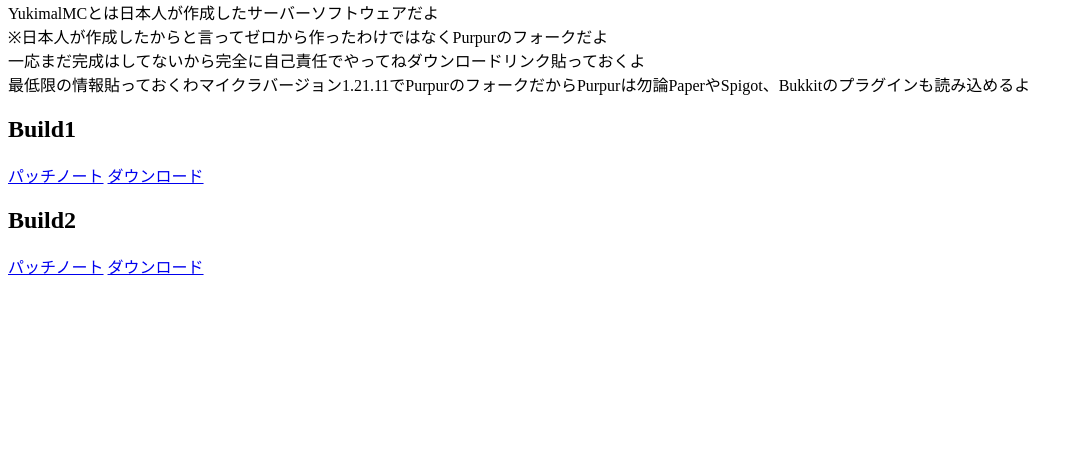
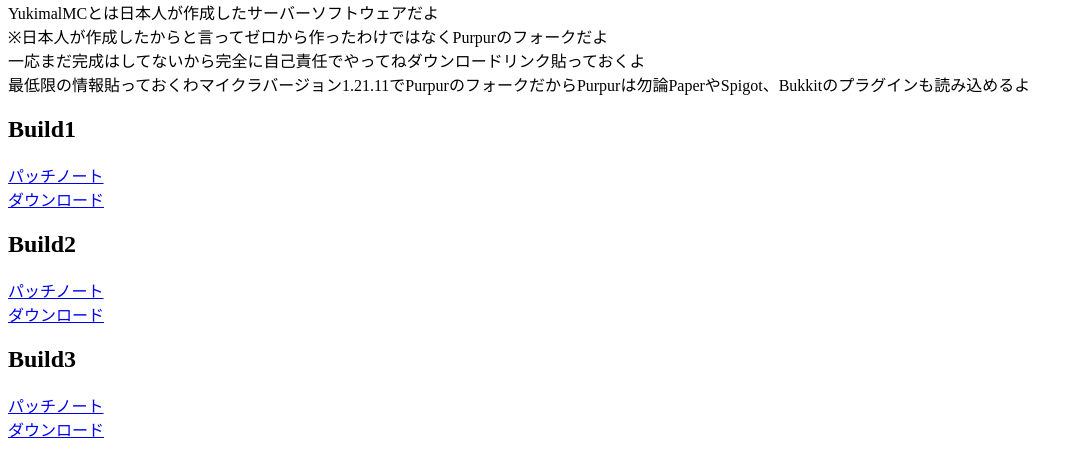
Before and after one commit to yukimaldayo/lab.yukimal.f5.si, a plain HTML site: page yukimalmc/index.html in a window 1280 px wide. Shown: the part 66-542 px from the top of the page, without its empty margins (0-1083 px from the left). Drawn offline with Linux system fonts and the light colour scheme.

Commit message:
Update index.html

```diff
--- a/yukimalmc/index.html
+++ b/yukimalmc/index.html
@@ -5,8 +5,14 @@
 一応まだ完成はしてないから完全に自己責任でやってねダウンロードリンク貼っておくよ<br>
 最低限の情報貼っておくわマイクラバージョン1.21.11でPurpurのフォークだからPurpurは勿論PaperやSpigot、Bukkitのプラグインも読み込めるよ</p>
 <h2>Build1</h2>
-<a href="https://lab.yukimal.f5.si/yukimalmc/build1patchnotes.md/">パッチノート</a>
+<a href="https://lab.yukimal.f5.si/yukimalmc/build1patchnotes.md">パッチノート</a>
+<br>
 <a href="http://file.yukimal.f5.si/yukimalmcbuild1.jar" download>ダウンロード</a>
 <h2>Build2</h2>
-<a href="https://lab.yukimal.f5.si/yukimalmc/build2patchnotes.md/">パッチノート</a>
+<a href="https://lab.yukimal.f5.si/yukimalmc/build2patchnotes.md">パッチノート</a>
+<br>
 <a href="http://file.yukimal.f5.si/yukimalmcbuild2.jar" download>ダウンロード</a>
+<h2>Build3</h2>
+<a href="https://lab.yukimal.f5.si/yukimalmc/build3patchnotes.md">パッチノート</a>
+<br>
+<a href="http://file.yukimal.f5.si/yukimalmcbuild3.jar" download>ダウンロード</a>
```
